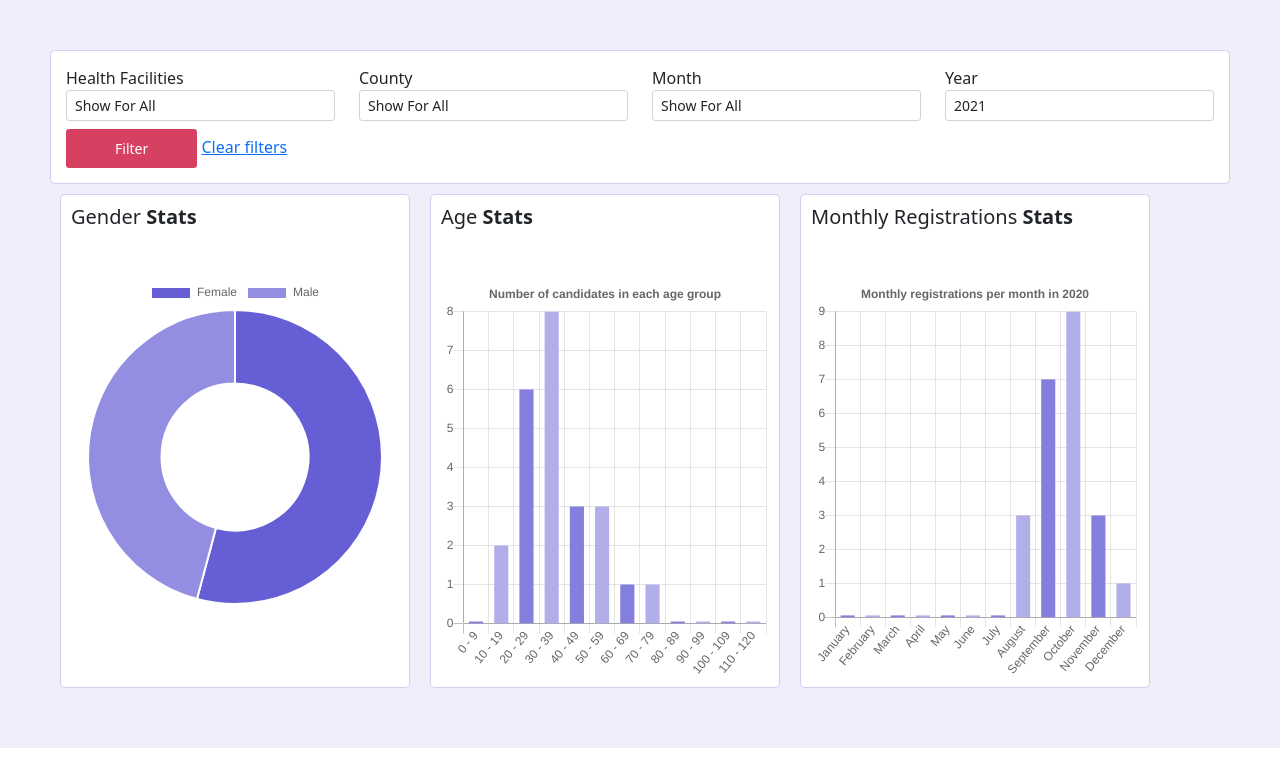
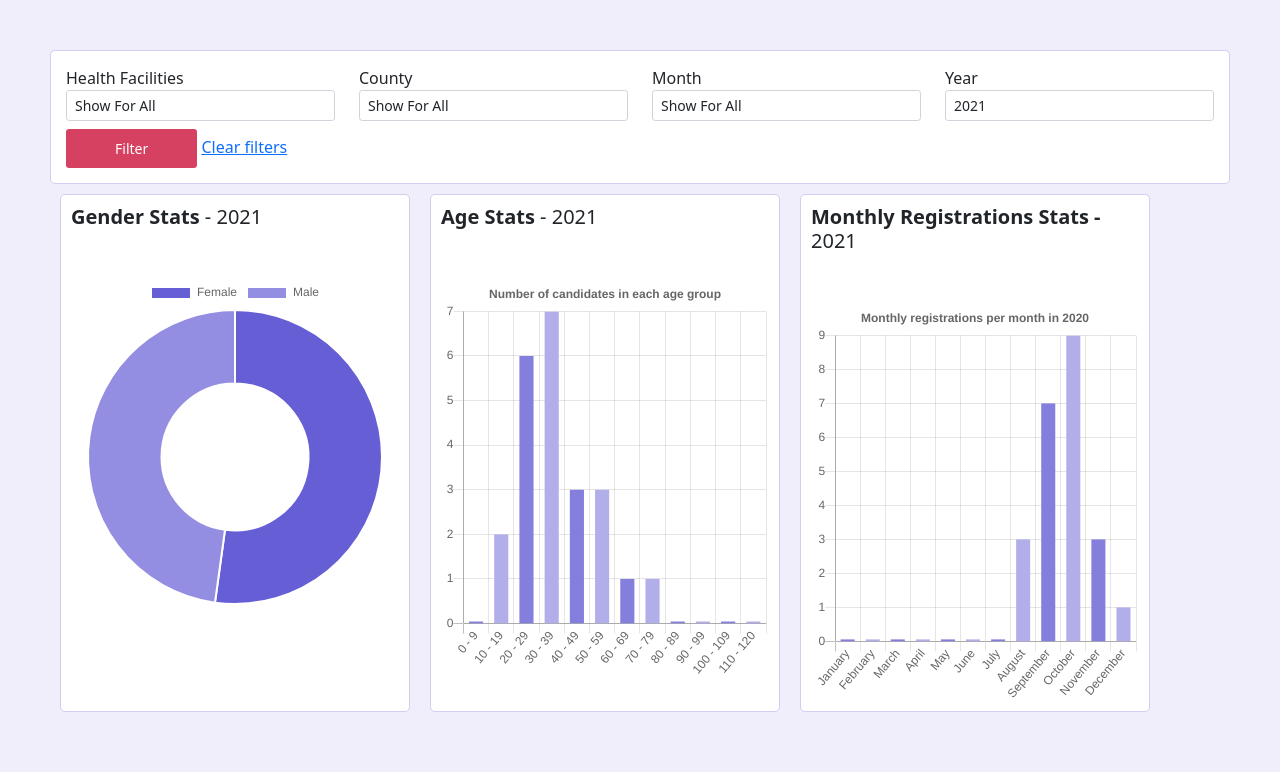
Before and after one commit to MaryKilewe/dwh_platform_practical, a Flask app: page / in a window 1280 px wide. Shown: the part 80-852 px from the top of the page. Before the commit the page ends 828 px from the top, so only its background shows below. Run offline with Flask 2, Linux system fonts and the light colour scheme; data comes from the database, SQL or seed files in the repository; some libraries are stand-ins or nearby versions.

Commit message:
updated clear filters feature

```diff
--- a/Management_Portal/data_statistics/charts_stats.py
+++ b/Management_Portal/data_statistics/charts_stats.py
@@ -22,9 +22,10 @@ def get_db_connection():
 @statistics_blueprint.route("/get_gender_statistics", methods=["GET"])
 def get_gender_statistics():
     # this route returns the genders of candidates
+    currentYear = datetime.now().year
 
     conn = get_db_connection()
-    gender_stats = conn.execute('SELECT gender, COUNT(*) FROM patient_registration GROUP BY gender').fetchall()
+    gender_stats = conn.execute('SELECT gender, COUNT(*) FROM patient_registration WHERE reg_year= ? GROUP BY gender', [currentYear]).fetchall()
     conn.close()
 
     # format query results for the chart
@@ -37,8 +38,10 @@ def get_gender_statistics():
 
 @statistics_blueprint.route('/gender_filter', methods=['POST'])
 def gender_filter():
+    currentYear = datetime.now().year
+
     month = request.get_json()['month'] if request.get_json()['month'] != '' else None
-    year = request.get_json()['year'] if request.get_json()['year'] != '' else None
+    year = request.get_json()['year'] if request.get_json()['year'] != '' else currentYear
     facility = request.get_json()['facility'] if request.get_json()['facility'] != '' else None
     county = request.get_json()['county'] if request.get_json()['county'] != '' else None
 
@@ -50,9 +53,10 @@ def gender_filter():
 @statistics_blueprint.route("/get_age_statistics", methods=["GET"])
 def get_age_statistics():
     # this route returns the age ranges of patients
+    currentYear = datetime.now().year
 
     conn = get_db_connection()
-    age_stats = conn.execute('SELECT id, age FROM patient_registration').fetchall()
+    age_stats = conn.execute('SELECT id, age FROM patient_registration where reg_year=?', [currentYear]).fetchall()
     conn.close()
 
     # format query results for the chart
@@ -86,8 +90,10 @@ def count_range_in_list(li, min, max):
 
 @statistics_blueprint.route('/age_filter', methods=['POST'])
 def age_filter():
+    currentYear = datetime.now().year
+
     month = request.get_json()['month'] if request.get_json()['month'] != '' else None
-    year = request.get_json()['year'] if request.get_json()['year'] != '' else None
+    year = request.get_json()['year'] if request.get_json()['year'] != '' else currentYear
     facility = request.get_json()['facility'] if request.get_json()['facility'] != '' else None
     county = request.get_json()['county'] if request.get_json()['county'] != '' else None
 
@@ -99,9 +105,10 @@ def age_filter():
 @statistics_blueprint.route("/monthly_reg_stats", methods=["GET"])
 def monthly_reg_stats():
     # this route returns monthly registrations
+    currentYear = datetime.now().year
 
     conn = get_db_connection()
-    reg_stats = conn.execute('SELECT reg_month, COUNT(*) FROM patient_registration WHERE reg_year = "2021" GROUP BY reg_month').fetchall()
+    reg_stats = conn.execute('SELECT reg_month, COUNT(*) FROM patient_registration WHERE reg_year = ? GROUP BY reg_month', [currentYear]).fetchall()
     conn.close()
 
     # format query results for the chart
@@ -135,9 +142,11 @@ def monthly_reg_stats():
 
 @statistics_blueprint.route('/monthly_reg_filter', methods=['POST'])
 def monthly_reg_filter():
+    currentYear = datetime.now().year
+
     month = request.get_json()['month'] if request.get_json()['month'] != '' else None
     # if no year is given, fetch results for the current year
-    year = request.get_json()['year'] if request.get_json()['year'] != '' else "2021"
+    year = request.get_json()['year'] if request.get_json()['year'] != '' else currentYear
     facility = request.get_json()['facility'] if request.get_json()['facility'] != '' else None
     county = request.get_json()['county'] if request.get_json()['county'] != '' else None
 
--- a/Management_Portal/static/js/charts/filter_charts/filter_charts.js
+++ b/Management_Portal/static/js/charts/filter_charts/filter_charts.js
@@ -2,7 +2,7 @@ function clear_filters(){
     event.preventDefault();
     let filters = {
             month: "",
-            year: "",
+            year: new Date().getFullYear(),
             facility: "",
             county: ""
         };
@@ -54,7 +54,7 @@ function postData_to_gender_filter(filters){
             //$("#gender_title").remove();
             //document.getElementById("genderPieChartContainer").remove();
             $( "#gender_stats" ).empty();
-            title = $('<h5 class="heading mb-sm-5 mb-4" id="gender_title">Gender <strong>Stats </strong></h5>' );
+            title = $('<h5 class="heading mb-sm-5 mb-4" id="gender_title"><strong>Gender Stats </strong> - '+filters["year"]+'</h5>' );
             $('#gender_stats').append(title);
 
 
@@ -115,7 +115,7 @@ function postData_to_age_filter(filters){
             //document.getElementById("age_title").remove();
             //document.getElementById("ageChartContainer").remove();
             $( "#age_stats" ).empty();
-            title = $('<h5 class="heading mb-sm-5 mb-4" id="age_title">Age <strong>Stats </strong></h5>' );
+            title = $('<h5 class="heading mb-sm-5 mb-4" id="age_title"><strong>Age Stats </strong> - '+filters["year"]+'</h5>' );
             filteredagePieChartContainer = $('<canvas id="ageChartContainer" style="height: 300px; width: 300px;"></canvas>' );
             $('#age_stats').append(title);
             $('#age_stats').append(filteredagePieChartContainer);
@@ -202,7 +202,7 @@ function postData_to_registrations_filter(filters){
             //document.getElementById("monthly_reg_title").remove();
             //document.getElementById("monthly_reg_ChartContainer").remove();
             $( "#monthly_reg_stats" ).empty();
-            title = $('<h5 class="heading mb-sm-5 mb-4" id="monthly_reg_title">Monthly Registrations <strong>Stats </strong></h5>' );
+            title = $('<h5 class="heading mb-sm-5 mb-4" id="monthly_reg_title"><strong>Monthly Registrations Stats </strong> - '+filters["year"]+'</h5>' );
             filteredregPieChartContainer = $('<canvas id="monthly_reg_ChartContainer" style="height: 300px; width: 300px;"></canvas>' );
             $('#monthly_reg_stats').append(title);
             $('#monthly_reg_stats').append(filteredregPieChartContainer);
--- a/Management_Portal/templates/index.html
+++ b/Management_Portal/templates/index.html
@@ -74,14 +74,14 @@
 
     <div class="row" style="margin: 0 auto; ">
         <div class="chart_div"  id="gender_stats">
-            <h5 class="heading mb-sm-5 mb-4" id="gender_title">Gender <strong>Stats </strong></h5>
+            <h5 class="heading mb-sm-5 mb-4" id="gender_title"><strong>Gender Stats </strong> - <span class="year"></span></h5>
              <canvas id="genderPieChartContainer" style="height: 300px; width: 300px;"></canvas>
               <script src="{{ url_for('routes_blueprint.static', filename='js/charts/gender_chart.js') }}"> </script>
         </div>
 
         <div class="chart_div">
             <div class=" text-left"  id="age_stats">
-                <h5 class="heading mb-sm-5 mb-4" title="age_title">Age <strong>Stats </strong></h5>
+                <h5 class="heading mb-sm-5 mb-4" title="age_title"><strong>Age Stats </strong> - <span class="year"></h5>
                  <canvas id="ageChartContainer" style="height: 400px; width: 100%;"></canvas>
                   <script src="{{ url_for('routes_blueprint.static', filename='js/charts/age_chart.js') }}"> </script>
             </div>
@@ -89,7 +89,7 @@
 
         <div class="chart_div">
             <div class=" text-left" id="monthly_reg_stats">
-                <h5 class="heading mb-sm-5 mb-4" title="monthly_reg_title">Monthly Registrations <strong>Stats </strong></h5>
+                <h5 class="heading mb-sm-5 mb-4" title="monthly_reg_title"><strong>Monthly Registrations Stats - </strong><span class="year"></span></h5>
                  <canvas id="monthly_reg_ChartContainer" style="height: 400px; width: 100%;"></canvas>
                   <script src="{{ url_for('routes_blueprint.static', filename='js/charts/monthly_reg_chart.js') }}"> </script>
             </div>
@@ -98,6 +98,10 @@
 
     	<script src="https://cdnjs.cloudflare.com/ajax/libs/Chart.js/2.9.3/Chart.min.js"></script>
         <script src="{{ url_for('routes_blueprint.static', filename='js/charts/filter_charts/filter_charts.js') }}"> </script>
+        <script>
+            currentyear =new Date().getFullYear()
+            $(".year").text(currentyear)
+        </script>
 
 
 {% endblock %}
```
Also changed, not shown: tests/unit/webapp/test_routes.py (+9 -0 lines), tests/unit/webapp/test_posts.py (line endings or trailing spaces).
